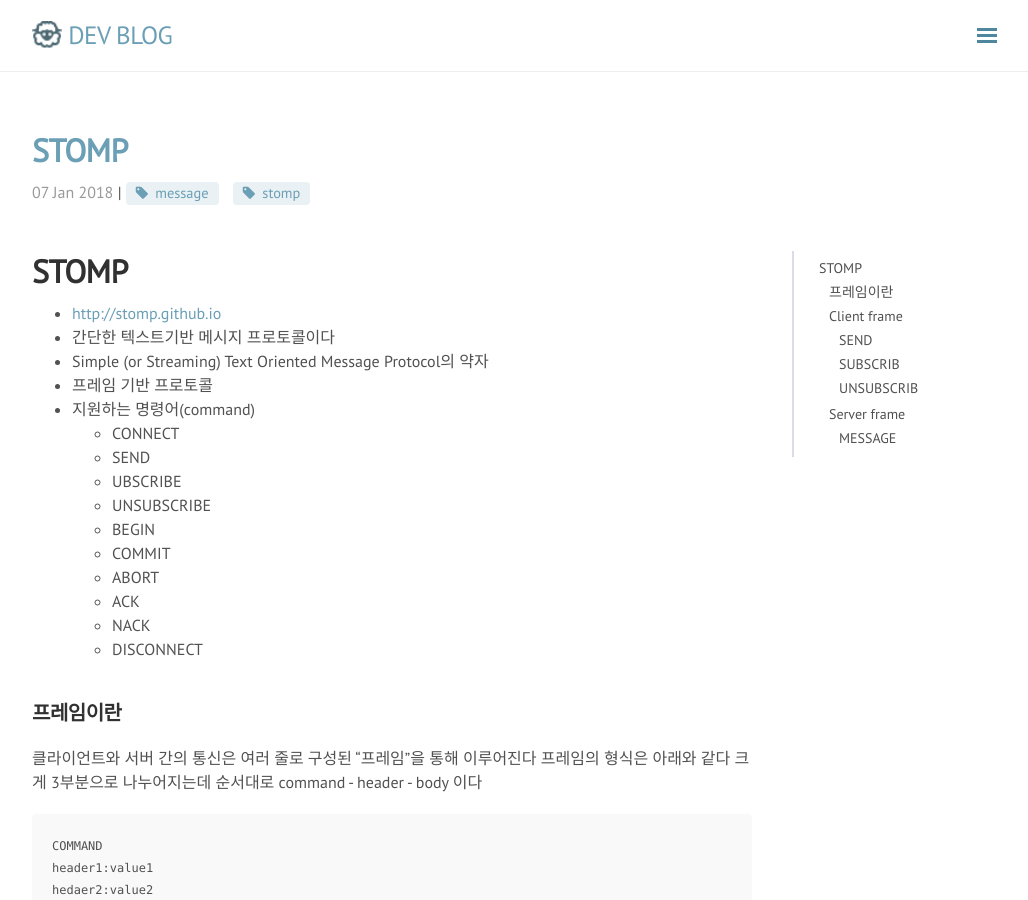
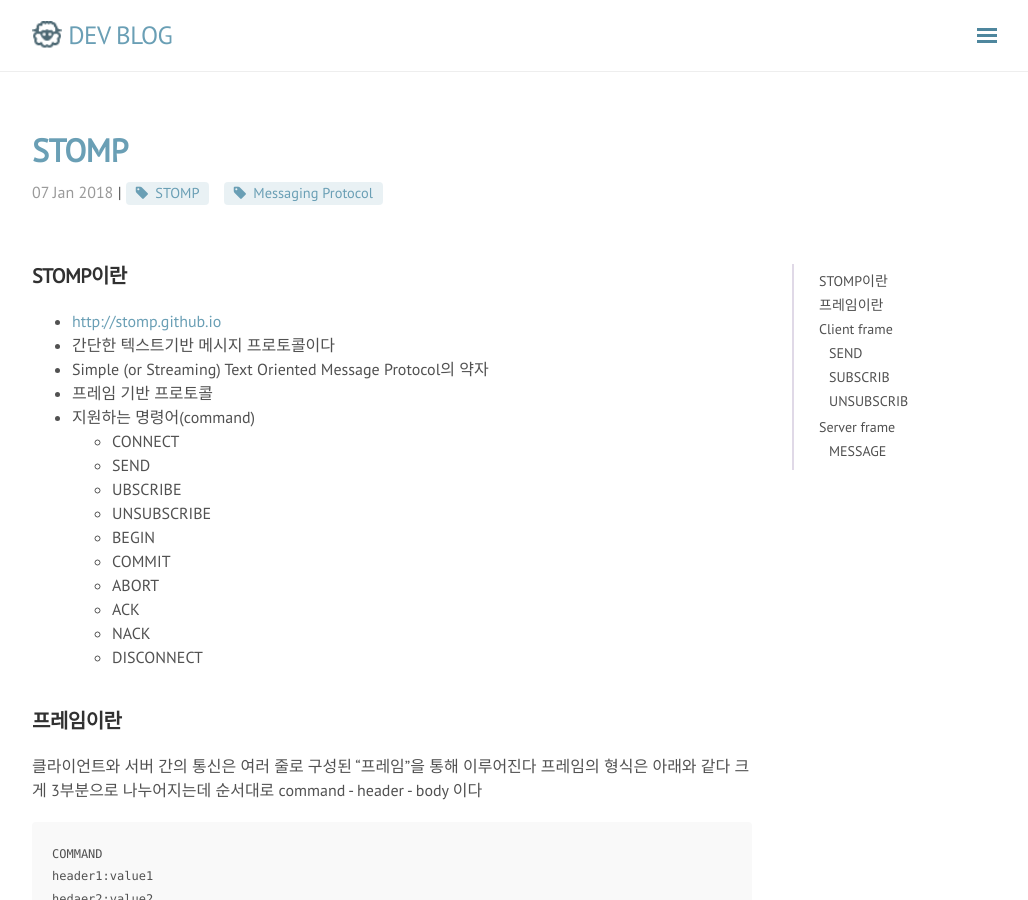
Before and after one commit to rmcodestar/rmcodestar.github.io, a Jekyll site: the page built from _posts/2018-01-07-STOMP.md, in a window 1280 px wide and 900 px high. Shown: the whole window, without its empty margins (248-1276 px from the left). Built offline with Jekyll 4.4.1, drawn with Linux system fonts in a browser that asks for light colours; nearby versions of some CDN libraries; comment, search, counter and statistics services are not loaded.

Commit message:
Update 2018-01-07-STOMP.md

```diff
--- a/_posts/2018-01-07-STOMP.md
+++ b/_posts/2018-01-07-STOMP.md
@@ -1,11 +1,11 @@
 ---
 layout: post
 title: STOMP
-category: message
-tag: [message, stomp]
+category: Backend
+tag: [STOMP, Messaging Protocol]
 ---
 
-# STOMP
+## STOMP이란
 * [http://stomp.github.io](http://stomp.github.io/)
 * 간단한 텍스트기반 메시지 프로토콜이다
 * Simple (or Streaming) Text Oriented Message Protocol의 약자
```
